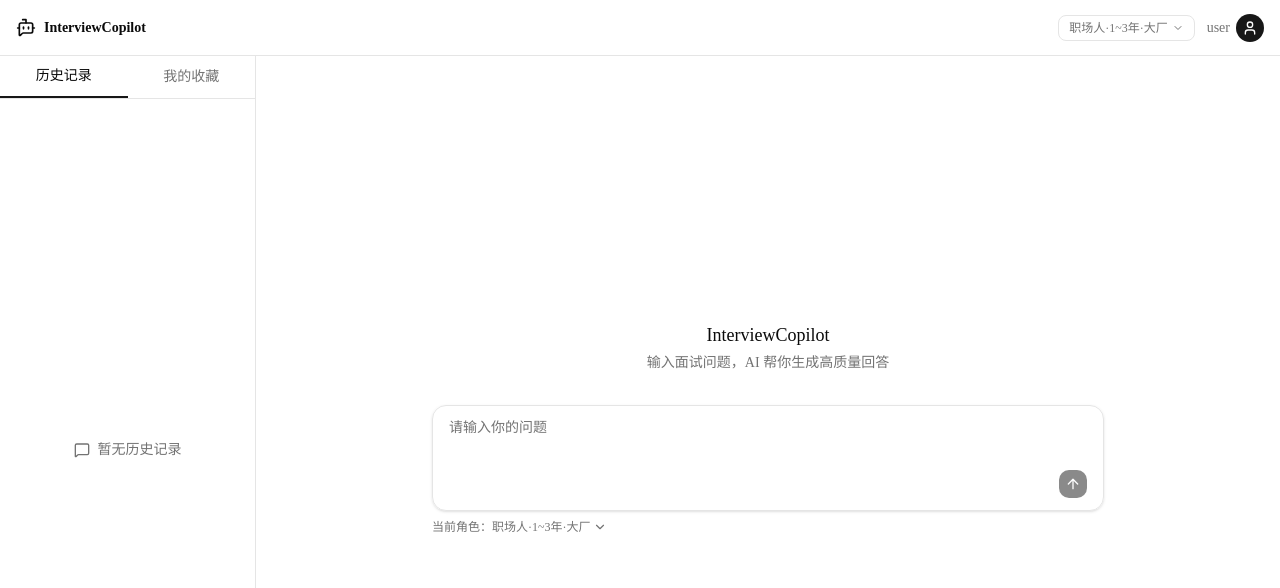
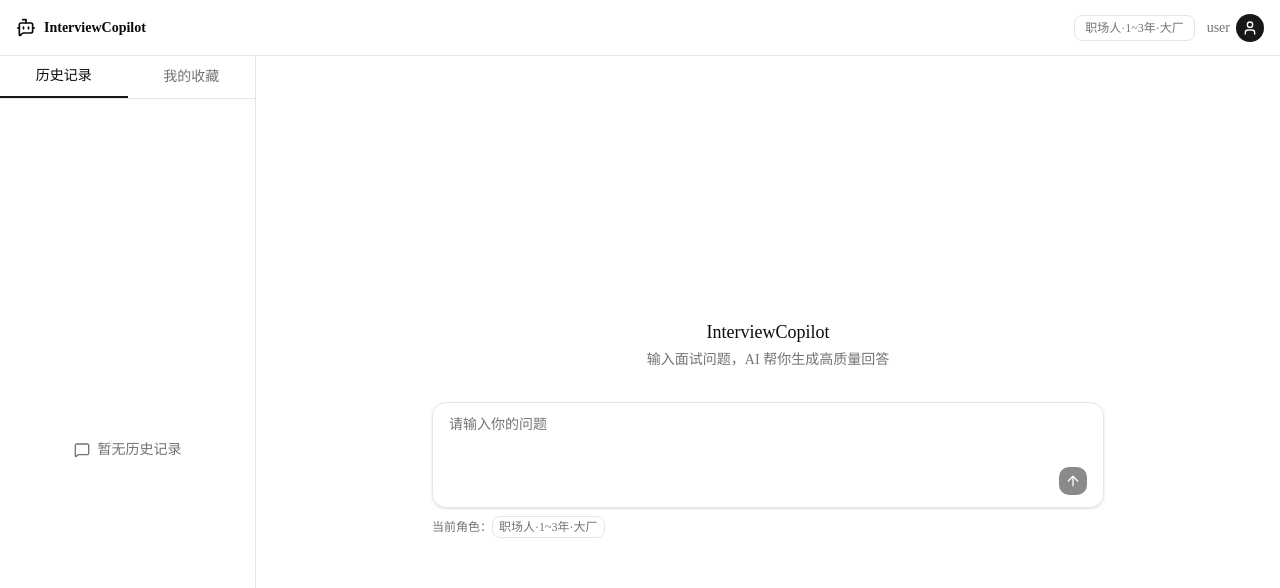
Before and after one commit to Chenqianyu29/interview-assistant, a Next.js app: page / in a window 1280 px wide. Shown: the top 588 px of the page. Built offline with nearby package versions, Linux system fonts and the light colour scheme.

Commit message:
input-修改角色样式

```diff
--- a/src/app/page.tsx
+++ b/src/app/page.tsx
@@ -1,6 +1,6 @@
 "use client";
 
-import { ArrowUp, ChevronDown, X } from "lucide-react";
+import { ArrowUp } from "lucide-react";
 import { Popover } from "@base-ui/react/popover";
 import { useRoleStore, selectEffectiveRole } from "@/stores/role";
 import { formatRole, isRoleEqual } from "@/types/role";
@@ -54,11 +54,10 @@
               className={
                 hasOverride
                   ? "flex items-center gap-0.5 rounded-md border border-primary/40 bg-primary/5 px-1.5 py-0.5 text-primary transition-colors hover:bg-primary/10"
-                  : "flex items-center gap-0.5 transition-colors hover:text-foreground"
+                  : "flex items-center gap-0.5 rounded-md border px-1.5 py-0.5 transition-colors hover:bg-accent"
               }
             >
               <span>{formatRole(effectiveRole)}</span>
-              <ChevronDown className="h-3.5 w-3.5" />
             </Popover.Trigger>
             <Popover.Portal>
               <Popover.Positioner side="bottom" align="start" sideOffset={8}>
@@ -90,11 +89,10 @@
 
           {hasOverride && (
             <button
-              className="ml-1 text-muted-foreground transition-colors hover:text-foreground"
+              className="ml-1.5 text-xs text-muted-foreground transition-colors hover:text-foreground"
               onClick={clearOverride}
-              title="恢复全局角色"
             >
-              <X className="h-3 w-3" />
+              恢复默认
             </button>
           )}
         </div>
--- a/src/components/layout/header.tsx
+++ b/src/components/layout/header.tsx
@@ -3,7 +3,7 @@
 import Link from "next/link";
 import { usePathname } from "next/navigation";
 import { cn } from "@/lib/utils";
-import { BotMessageSquare, ChevronDown, User } from "lucide-react";
+import { BotMessageSquare, User } from "lucide-react";
 import { Popover } from "@base-ui/react/popover";
 import { useRoleStore } from "@/stores/role";
 import { formatRole } from "@/types/role";
@@ -58,7 +58,6 @@
             className="flex items-center gap-1 rounded-md border px-2.5 py-1 text-xs text-muted-foreground transition-colors hover:bg-accent"
           >
             <span>{formatRole(globalRole)}</span>
-            <ChevronDown className="h-3 w-3" />
           </Popover.Trigger>
           <Popover.Portal>
             <Popover.Positioner side="bottom" align="end" sideOffset={8}>
```
